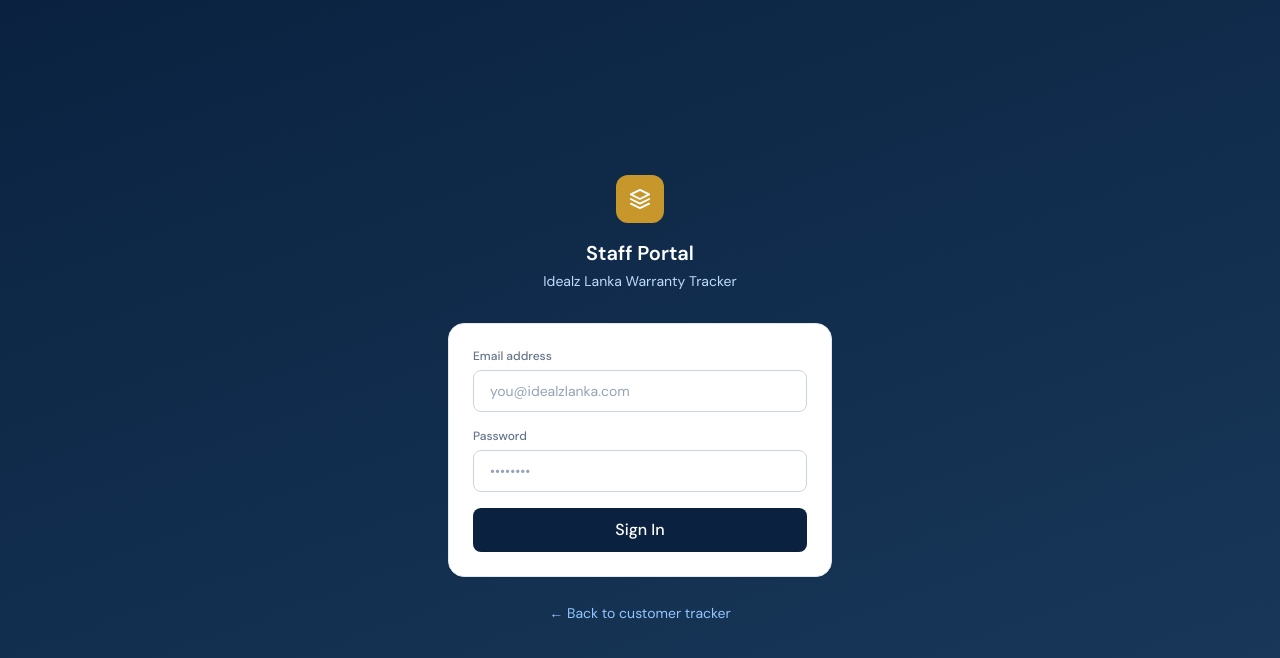
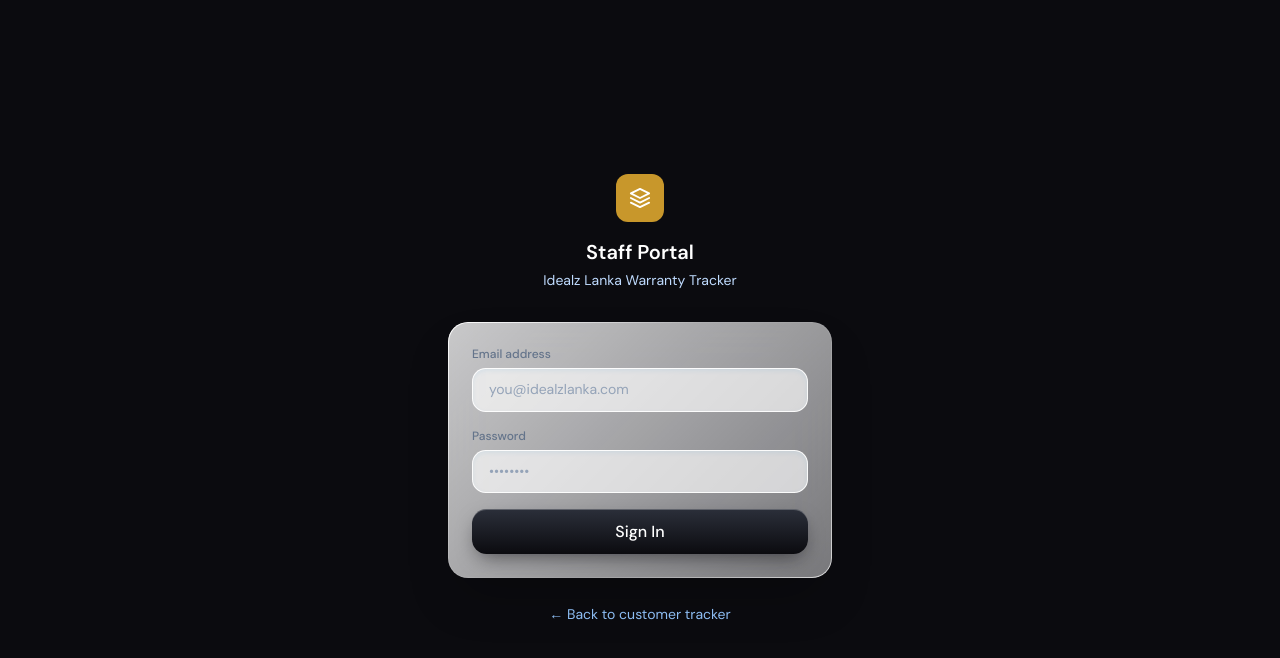
Before and after one commit to ahamedshakeeb024-idealz/warranty, a Next.js app: page /staff/login in a window 1280 px wide. Shown: the top 658 px of the page. Built offline with nearby package versions, Linux system fonts and the light colour scheme.

Commit message:
Update globals.css

```diff
--- a/styles/globals.css
+++ b/styles/globals.css
@@ -3,21 +3,247 @@
 @tailwind components;
 @tailwind utilities;
 
+:root {
+  --ink: #0B0B0F;
+  --sky: #0EA5E9;
+  --sky-light: #38BDF8;
+  --sky-deep: #0284C7;
+  --sky-text: #0369A1;
+}
+
 * { box-sizing: border-box; }
-body { font-family: 'DM Sans', sans-serif; background: #F4F6FA; color: #0A2240; }
+
+html { background: #eaf6fe; }
+
+body {
+  font-family: 'DM Sans', sans-serif;
+  color: var(--ink);
+  background: transparent;
+  min-height: 100vh;
+  -webkit-font-smoothing: antialiased;
+}
+
+/* ── Sky aurora background ─────────────────────────────────────── */
+body::before {
+  content: '';
+  position: fixed;
+  inset: -10%;
+  z-index: -1;
+  pointer-events: none;
+  background:
+    radial-gradient(42% 38% at 12% 8%, rgba(56, 189, 248, 0.55), transparent 70%),
+    radial-gradient(36% 40% at 88% 12%, rgba(34, 211, 238, 0.4), transparent 70%),
+    radial-gradient(46% 42% at 75% 88%, rgba(14, 165, 233, 0.4), transparent 70%),
+    radial-gradient(40% 40% at 8% 85%, rgba(125, 211, 252, 0.5), transparent 70%),
+    linear-gradient(180deg, #f6fcff, #e4f4fd);
+  animation: aurora 28s ease-in-out infinite alternate;
+}
+@keyframes aurora {
+  from { transform: translate3d(0, 0, 0) scale(1); }
+  to   { transform: translate3d(-3%, 2%, 0) scale(1.08) rotate(2deg); }
+}
+@media (prefers-reduced-motion: reduce) {
+  body::before { animation: none; }
+}
+
 .mono { font-family: 'DM Mono', monospace; }
 
-.btn-primary {
-  @apply bg-[#0A2240] text-white font-medium py-2.5 px-6 rounded-lg hover:bg-[#1A3A5C] transition-all active:scale-[0.98] disabled:opacity-50 disabled:cursor-not-allowed;
+/* ── Glass surfaces ────────────────────────────────────────────── */
+@layer components {
+  .glass,
+  .card {
+    position: relative;
+    background: linear-gradient(135deg, rgba(255, 255, 255, 0.78), rgba(255, 255, 255, 0.45));
+    -webkit-backdrop-filter: blur(24px) saturate(180%);
+    backdrop-filter: blur(24px) saturate(180%);
+    border-radius: 1.25rem;
+    box-shadow:
+      0 8px 32px rgba(2, 132, 199, 0.14),
+      inset 0 1px 0 rgba(255, 255, 255, 0.95),
+      inset 0 -1px 0 rgba(255, 255, 255, 0.3);
+  }
+
+  .glass-dark {
+    position: relative;
+    color: #fff;
+    background: linear-gradient(145deg, rgba(11, 11, 15, 0.93), rgba(28, 33, 44, 0.82));
+    -webkit-backdrop-filter: blur(24px) saturate(180%);
+    backdrop-filter: blur(24px) saturate(180%);
+    box-shadow:
+      0 20px 50px -12px rgba(11, 11, 15, 0.55),
+      inset 0 1px 0 rgba(255, 255, 255, 0.22);
+  }
+
+  /* Deeper blue so white text stays readable */
+  .glass-sky {
+    position: relative;
+    color: #fff;
+    background: linear-gradient(145deg, rgba(2, 132, 199, 0.97), rgba(3, 105, 161, 0.92));
+    -webkit-backdrop-filter: blur(24px) saturate(180%);
+    backdrop-filter: blur(24px) saturate(180%);
+    box-shadow:
+      0 20px 50px -12px rgba(3, 105, 161, 0.55),
+      inset 0 1px 0 rgba(255, 255, 255, 0.4);
+  }
+
+  .glass-inset {
+    background: rgba(11, 11, 15, 0.06);
+    box-shadow: inset 0 2px 6px rgba(11, 11, 15, 0.1);
+  }
+
+  .glass-pill {
+    background: linear-gradient(180deg, rgba(255, 255, 255, 0.98), rgba(255, 255, 255, 0.82));
+    box-shadow: 0 4px 14px rgba(2, 132, 199, 0.18), inset 0 1px 0 #fff;
+  }
+
+  /* Light specular edge */
+  .glass::before,
+  .card::before,
+  .glass-dark::before,
+  .glass-sky::before {
+    content: '';
+    position: absolute;
+    inset: 0;
+    border-radius: inherit;
+    padding: 1px;
+    pointer-events: none;
+    background: linear-gradient(135deg, rgba(255, 255, 255, 0.95), rgba(255, 255, 255, 0.08) 40%, rgba(255, 255, 255, 0.08) 60%, rgba(255, 255, 255, 0.7));
+    -webkit-mask: linear-gradient(#000 0 0) content-box, linear-gradient(#000 0 0);
+    -webkit-mask-composite: xor;
+    mask: linear-gradient(#000 0 0) content-box exclude, linear-gradient(#000 0 0);
+  }
+
+  .input {
+    width: 100%;
+    padding: 0.65rem 1rem;
+    font-size: 0.875rem;
+    color: var(--ink);
+    border-radius: 0.85rem;
+    background: rgba(255, 255, 255, 0.65);
+    border: 1px solid rgba(255, 255, 255, 0.9);
+    box-shadow: inset 0 2px 5px rgba(2, 132, 199, 0.08);
+    transition: all 0.2s ease;
+  }
+  .input::placeholder { color: #94a3b8; }
+  .input:focus {
+    outline: none;
+    background: rgba(255, 255, 255, 0.95);
+    border-color: var(--sky);
+    box-shadow: 0 0 0 4px rgba(14, 165, 233, 0.18), inset 0 1px 2px rgba(2, 132, 199, 0.06);
+  }
+
+  .btn-primary,
+  .btn-secondary,
+  .btn-gold {
+    font-weight: 500;
+    padding: 0.65rem 1.5rem;
+    border-radius: 0.9rem;
+    transition: transform 0.15s ease, box-shadow 0.2s ease, filter 0.2s ease;
+  }
+  .btn-primary:active,
+  .btn-secondary:active,
+  .btn-gold:active { transform: scale(0.98); }
+  .btn-primary:disabled,
+  .btn-secondary:disabled,
+  .btn-gold:disabled { opacity: 0.55; cursor: not-allowed; }
+
+  /* Black primary */
+  .btn-primary {
+    color: #fff;
+    background: linear-gradient(180deg, #2b2f3a, #0B0B0F);
+    box-shadow: 0 8px 20px -6px rgba(11, 11, 15, 0.6), inset 0 1px 0 rgba(255, 255, 255, 0.25);
+  }
+  .btn-primary:hover { filter: brightness(1.25); }
+
+  /* Sky accent (old "gold" buttons), deeper blue for readable white text */
+  .btn-gold {
+    color: #fff;
+    background: linear-gradient(180deg, #0284C7, #0369A1);
+    box-shadow: 0 8px 20px -6px rgba(3, 105, 161, 0.65), inset 0 1px 0 rgba(255, 255, 255, 0.35);
+  }
+  .btn-gold:hover { filter: brightness(1.1); }
+
+  .btn-secondary {
+    color: var(--ink);
+    background: rgba(255, 255, 255, 0.65);
+    border: 1px solid rgba(255, 255, 255, 0.9);
+    box-shadow: 0 4px 14px rgba(2, 132, 199, 0.1), inset 0 1px 0 #fff;
+  }
+  .btn-secondary:hover { background: rgba(255, 255, 255, 0.9); }
+
+  .badge {
+    display: inline-flex;
+    align-items: center;
+    padding: 0.25rem 0.625rem;
+    border-radius: 9999px;
+    font-size: 0.75rem;
+    font-weight: 500;
+  }
 }
-.btn-secondary {
-  @apply bg-white text-[#0A2240] font-medium py-2.5 px-6 rounded-lg border border-[#CBD5E1] hover:bg-slate-50 transition-all active:scale-[0.98];
+
+@supports not ((backdrop-filter: blur(1px)) or (-webkit-backdrop-filter: blur(1px))) {
+  .glass, .card { background: rgba(255, 255, 255, 0.95); }
 }
-.btn-gold {
-  @apply bg-[#C8972B] text-white font-medium py-2.5 px-6 rounded-lg hover:bg-[#b08324] transition-all active:scale-[0.98];
+
+/* ── Remap the old navy/gold colours used by the staff pages ───── */
+.bg-\[\#F4F6FA\] { background: transparent; }
+
+.bg-\[\#0A2240\] { background-color: #0B0B0F; }
+.text-\[\#0A2240\] { color: #0B0B0F; }
+.border-\[\#0A2240\] { border-color: #0B0B0F; }
+.hover\:bg-\[\#1A3A5C\]:hover { background-color: #1f2430; }
+.hover\:border-\[\#0A2240\]:hover { border-color: var(--sky); }
+.hover\:text-\[\#0A2240\]:hover { color: var(--sky-text); }
+.ring-\[\#0A2240\]\/20,
+.ring-\[\#0A2240\]\/15 { --tw-ring-color: rgba(14, 165, 233, 0.3); }
+
+.bg-\[\#C8972B\] { background-color: var(--sky-deep); }
+.text-\[\#C8972B\] { color: var(--sky-text); }
+.hover\:text-\[\#b08324\]:hover { color: #075985; }
+
+/* Inline-styled colours (progress bars) */
+[style*="rgb(10, 34, 64)"] { background: #0B0B0F !important; }
+
+nav.bg-\[\#0A2240\] {
+  position: sticky;
+  top: 0;
+  z-index: 30;
+  background: rgba(11, 11, 15, 0.84);
+  -webkit-backdrop-filter: blur(20px) saturate(180%);
+  backdrop-filter: blur(20px) saturate(180%);
+  box-shadow: 0 8px 30px rgba(11, 11, 15, 0.25), inset 0 -1px 0 rgba(56, 189, 248, 0.25);
 }
-.input {
-  @apply w-full px-4 py-2.5 rounded-lg border border-[#CBD5E1] bg-white text-[#0A2240] text-sm focus:outline-none focus:ring-2 focus:ring-[#0A2240]/20 focus:border-[#0A2240] transition-all placeholder:text-slate-400;
+
+button.bg-\[\#0A2240\] {
+  background: linear-gradient(180deg, #2b2f3a, #0B0B0F);
+  box-shadow: 0 6px 16px -6px rgba(11, 11, 15, 0.6), inset 0 1px 0 rgba(255, 255, 255, 0.2);
 }
-.card { @apply bg-white rounded-2xl border border-slate-200 shadow-sm; }
-.badge { @apply inline-flex items-center px-2.5 py-1 rounded-full text-xs font-medium; }
+
+.bg-white { background-color: rgba(255, 255, 255, 0.66); }
+.card .bg-slate-50,
+.card .bg-slate-100 { background-color: rgba(255, 255, 255, 0.55); }
+.hover\:bg-slate-50:hover { background-color: rgba(224, 242, 254, 0.7); }
+.card .border-slate-200,
+.card .border-slate-100,
+.card .border-slate-50 { border-color: rgba(2, 132, 199, 0.12); }
+
+/* Modals */
+.fixed.inset-0.z-50 {
+  background: rgba(11, 11, 15, 0.4) !important;
+  -webkit-backdrop-filter: blur(10px);
+  backdrop-filter: blur(10px);
+}
+.fixed.inset-0.z-50 .card {
+  background: linear-gradient(135deg, rgba(255, 255, 255, 0.93), rgba(255, 255, 255, 0.82));
+  box-shadow: 0 30px 80px -20px rgba(11, 11, 15, 0.5), inset 0 1px 0 #fff;
+}
+
+/* Scrollbars + selection */
+::-webkit-scrollbar { width: 10px; height: 10px; }
+::-webkit-scrollbar-thumb {
+  background: rgba(2, 132, 199, 0.3);
+  border-radius: 9999px;
+  border: 2px solid transparent;
+  background-clip: padding-box;
+}
+::selection { background: rgba(56, 189, 248, 0.35); }
```
